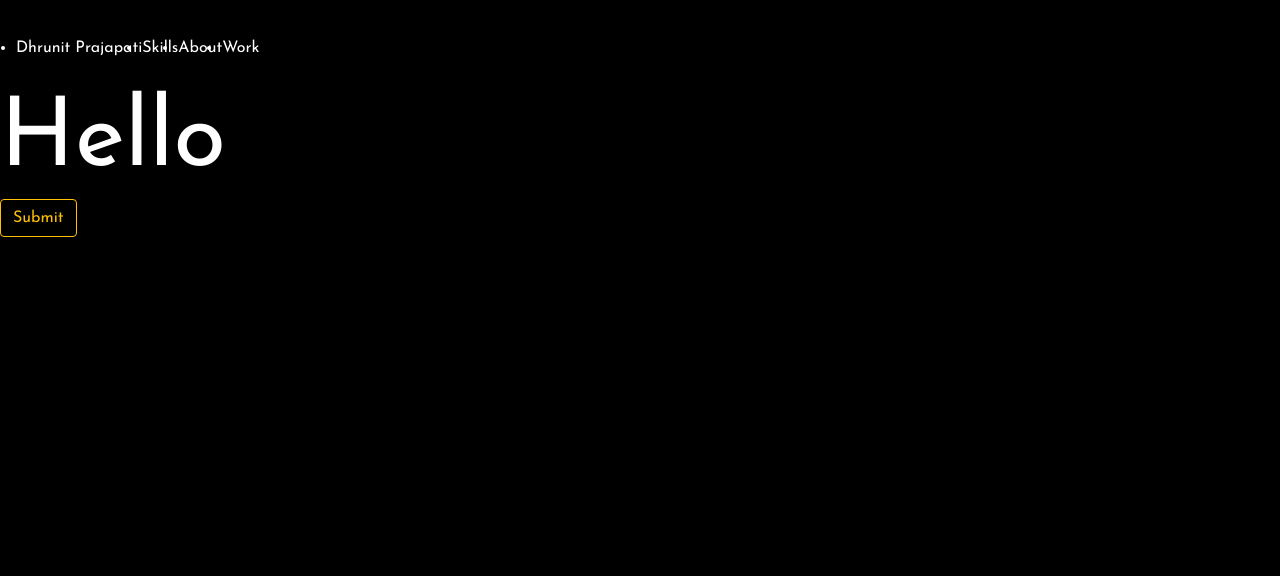
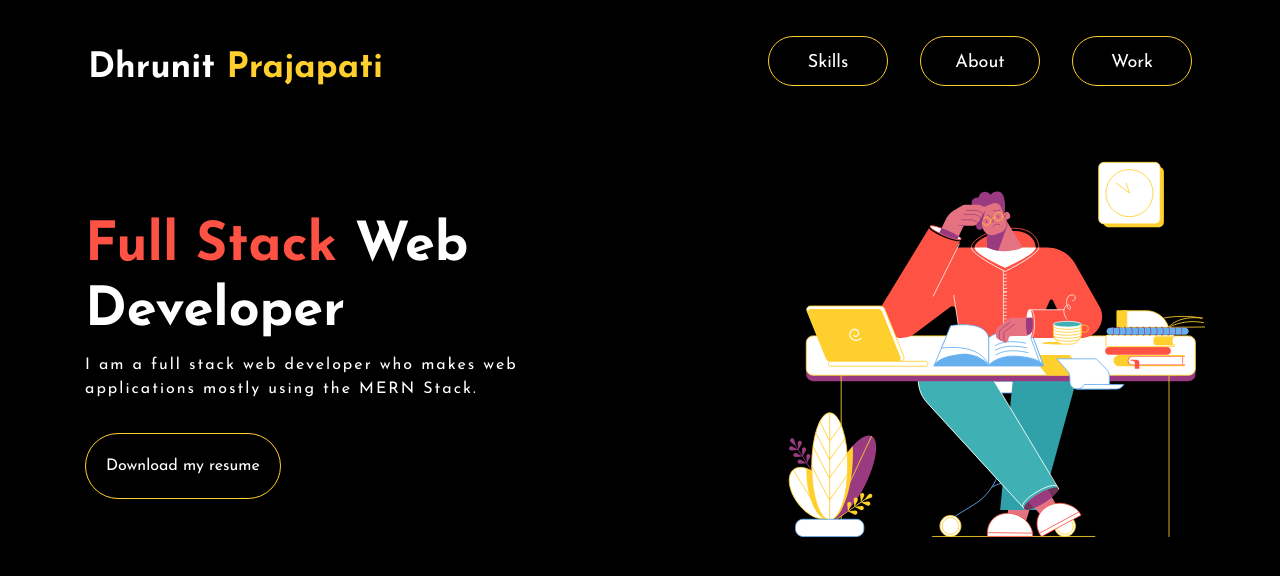
Before and after one commit to Dhrunit/Portfolio, a React (Create React App) app: page / in a window 1280 px wide. Shown: the top 576 px of the page. Built offline with nearby package versions, Linux system fonts and the light colour scheme.

Commit message:
Finished the hero home section

```diff
--- a/src/App.js
+++ b/src/App.js
@@ -2,6 +2,7 @@ import Home from './pages/Home/Home'
 import Skills from './pages/Skills/Skills'
 import About from './pages/About/About'
 import Work from './pages/Work/Work'
+
 import { Route, Switch } from 'react-router-dom'
 function App() {
 	return (
--- /dev/null
+++ b/src/components/Footer.jsx
@@ -0,0 +1,5 @@
+import React from 'react'
+import './Footer.component.css'
+export default function Footer() {
+	return <div></div>
+}
--- /dev/null
+++ b/src/components/Navbar.component.css
@@ -0,0 +1,48 @@
+.navbar {
+	/* background: peachpuff; */
+	max-width: 1200px;
+	margin-left: auto;
+	margin-right: auto;
+	margin-top: 1.75rem;
+}
+
+.navbar ul {
+	display: flex;
+}
+
+.logo {
+	font-size: 35px;
+	font-weight: bold;
+	margin-right: auto;
+	margin-left: 2rem;
+	text-decoration: none;
+}
+
+.logo a {
+	text-decoration: none;
+	color: #fff;
+}
+
+.nav-links {
+	background: #000;
+}
+
+.nav-links ul a {
+	text-decoration: none;
+	width: 120px;
+	height: 50px;
+	list-style: none;
+	color: #fff;
+	margin-right: 2rem;
+	font-size: 18px;
+	background: transparent;
+	border: 1px solid #ffcf2d;
+	padding: 12px 15px;
+	border-radius: 30px;
+	text-align: center;
+}
+.nav-links ul a:hover {
+	background: #ffcf2d;
+	transition: all 0.5s;
+	color: #000;
+}
--- /dev/null
+++ b/src/components/Navbar.jsx
@@ -0,0 +1,28 @@
+import React from 'react'
+import { Link } from 'react-router-dom'
+import './Navbar.component.css'
+
+export default function Navbar() {
+	return (
+		<nav className='navbar'>
+			<div className='logo'>
+				<Link to='/'>
+					Dhrunit <span className='yellow'>Prajapati</span>
+				</Link>
+			</div>
+			<div className='nav-links'>
+				<ul>
+					<Link to='/skills'>
+						<li>Skills</li>
+					</Link>
+					<Link to='about'>
+						<li>About</li>
+					</Link>
+					<Link to='/work'>
+						<li className=''>Work</li>
+					</Link>
+				</ul>
+			</div>
+		</nav>
+	)
+}
--- a/src/index.css
+++ b/src/index.css
@@ -7,3 +7,15 @@
 body {
 	font-family: 'Josefin Sans', sans-serif;
 }
+
+.yellow {
+	color: #ffcf2d;
+}
+
+.red {
+	color: #fe5244;
+}
+
+a {
+	text-decoration: none;
+}
--- a/src/pages/Home/Home.jsx
+++ b/src/pages/Home/Home.jsx
@@ -1,19 +1,39 @@
 import React from 'react'
+import Navbar from '../../components/Navbar'
+import hero from '../../images/hero.svg'
 import './Home.styles.css'
 
 export default function Home() {
+	const download = () => {
+		window.location.href =
+			'http://localhost:3000/src/DhrunitPrajapatiResume.pdf'
+	}
 	return (
-		<div>
-			<nav className='navbar'>
-				<ul>
-					<li>Dhrunit Prajapati</li>
-					<li>Skills</li>
-					<li>About</li>
-					<li>Work</li>
-				</ul>
-			</nav>
-			<div className='display-1'>Hello</div>
-			<button className='btn btn-outline-warning '>Submit</button>
+		<div className='hero'>
+			<Navbar />
+			<div className='container'>
+				<div className='row '>
+					<div className='col-md-6 col hero-text'>
+						<h1 className='title'>
+							<span className='red'>Full Stack</span> Web
+							Developer
+						</h1>
+						<p className='subtitle'>
+							I am a full stack web developer who makes web
+							applications mostly using the MERN Stack.
+						</p>
+						<a
+							href='./DhrunitPrajapatiResume.pdf'
+							className='btn'
+							download>
+							Download my resume
+						</a>
+					</div>
+					<div className='col-md-6'>
+						<img src={hero} alt='heroimage' className='hero-svg' />
+					</div>
+				</div>
+			</div>
 		</div>
 	)
 }
--- a/src/pages/Home/Home.styles.css
+++ b/src/pages/Home/Home.styles.css
@@ -2,10 +2,58 @@ body {
 	background: #000;
 	color: #fff;
 }
-.navbar {
-	margin-top: 1.75rem;
+.hero {
+	height: 100vh;
+	width: 100vw;
+	overflow-x: hidden;
+}
+.hero-svg {
+	margin-left: -55px;
+	width: 800px;
+	height: 500px;
+}
+.container {
+	margin-top: -10px;
+}
+.hero-text {
+	text-align: left;
+	margin-top: 115px;
+	margin-right: 0;
+}
+.title {
+	font-size: 54px;
+	display: block;
+	font-weight: bold;
+}
+.subtitle {
+	letter-spacing: 2px;
+}
+.btn {
+	background-color: transparent;
+	color: #fff;
+	border: 1px solid #ffcf2d;
+	border-radius: 50px;
+	padding: 20px;
+	margin-top: 1rem;
+}
+.btn:hover {
+	background-color: #ffcf2d;
+	transition: all 0.5s;
+}
+.btn:active {
+	border: 1px solid #ffcf2d;
+}
+::-webkit-scrollbar-track {
+	background: #000;
+	border-radius: 10px;
 }
 
-.navbar ul {
-	display: flex;
+::-webkit-scrollbar {
+	width: 7px;
 }
+
+::-webkit-scrollbar-thumb {
+	border-radius: 10px;
+	background: rgb(255, 238, 0);
+	/* background-color: #ffcf2d; */
+}
```
Also changed, not shown: src/components/Footer.component.css (added), 1 other file (tests, documents, lock files or other folders).
